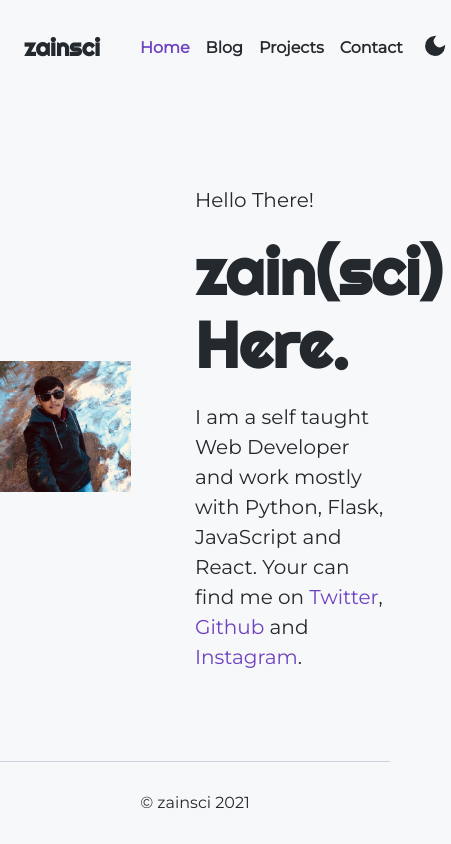
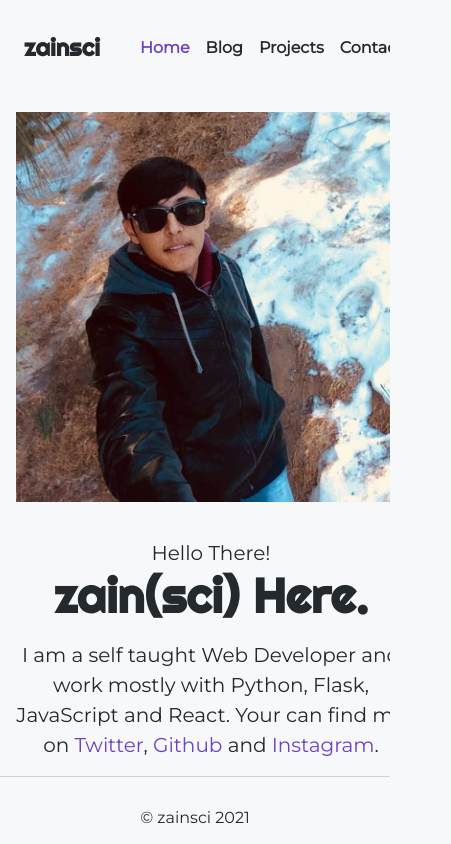
Before and after one commit to zainsci/zainsci.dev, a Next.js app: page / in a window 390 px wide. Shown: the whole page, 451 px wide, since content can reach past the window. Built offline with nearby package versions, Linux system fonts and the light colour scheme.

Commit message:
Add MEdia Queries For Responsive Design

```diff
--- a/styles/main.scss
+++ b/styles/main.scss
@@ -11,6 +11,8 @@
 @import "./pages/contact";
 @import "./pages/projects";
 
+@import "./utils/media";
+
 body,
 html,
 #__next {
@@ -20,6 +22,7 @@ html,
   display: flex;
   flex-direction: column;
   background-color: $background;
+  overflow-x: hidden;
 }
 
 main {
--- /dev/null
+++ b/styles/utils/_media.scss
@@ -0,0 +1,53 @@
+@media (max-width: $maxWidth-lg + 2.5rem) {
+  main,
+  header {
+    max-width: $maxWidth-md !important;
+  }
+}
+
+@media (max-width: $maxWidth-md + 2.5rem) {
+  main,
+  header {
+    max-width: $maxWidth-sm !important;
+    padding: 0 $spacing4;
+  }
+
+  .home {
+    flex-direction: column;
+    align-items: center;
+    justify-content: center;
+
+    & * {
+      margin: 0;
+    }
+
+    &__left,
+    &__right {
+      width: 100%;
+      margin: $spacing4;
+      height: fit-content;
+      text-align: center;
+
+      & h1 {
+        font-size: 3rem;
+        margin-bottom: $spacing4;
+      }
+    }
+  }
+
+  .projects {
+    grid-template-columns: 1fr;
+    margin: $spacing8 $spacing4;
+  }
+
+  .contact {
+    font-size: 1rem;
+  }
+}
+
+@media (max-width: $maxWidth-sm + 2.5rem) {
+  main,
+  header {
+    max-width: 26rem !important;
+  }
+}
```
